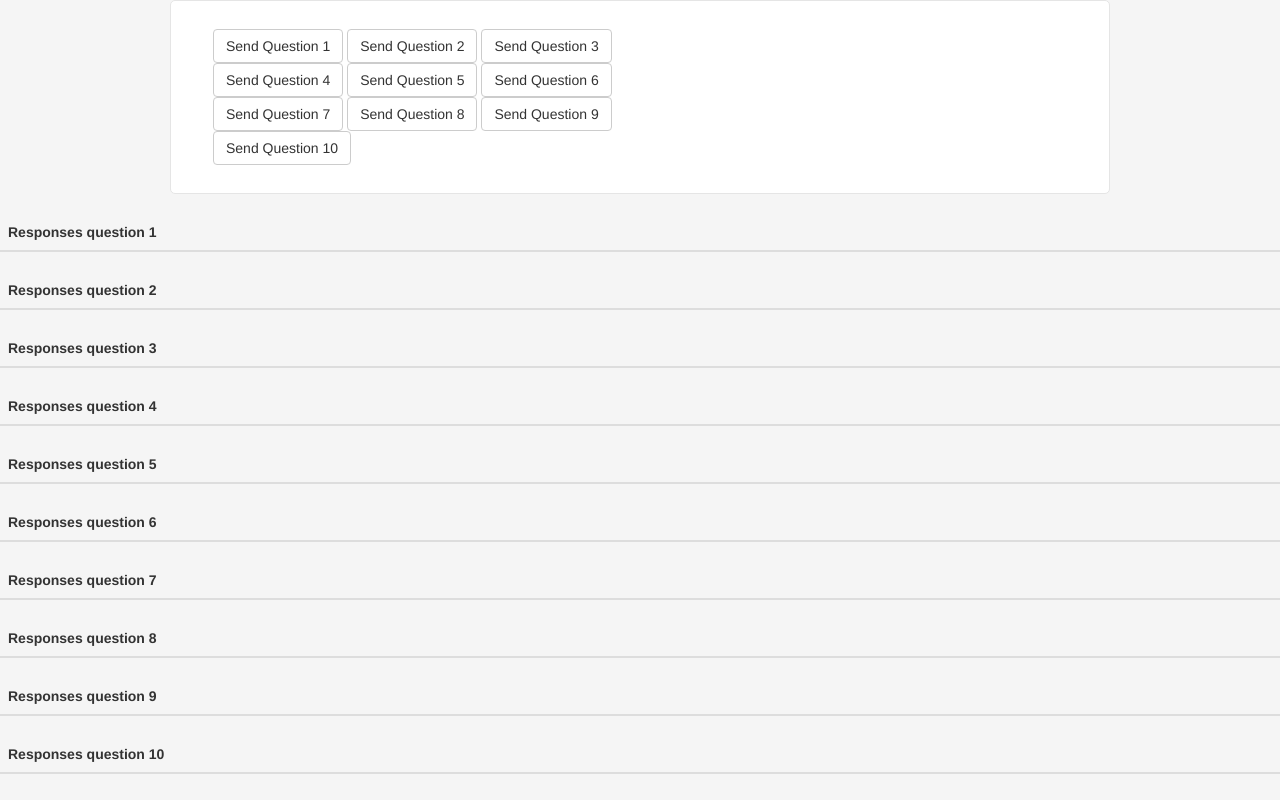
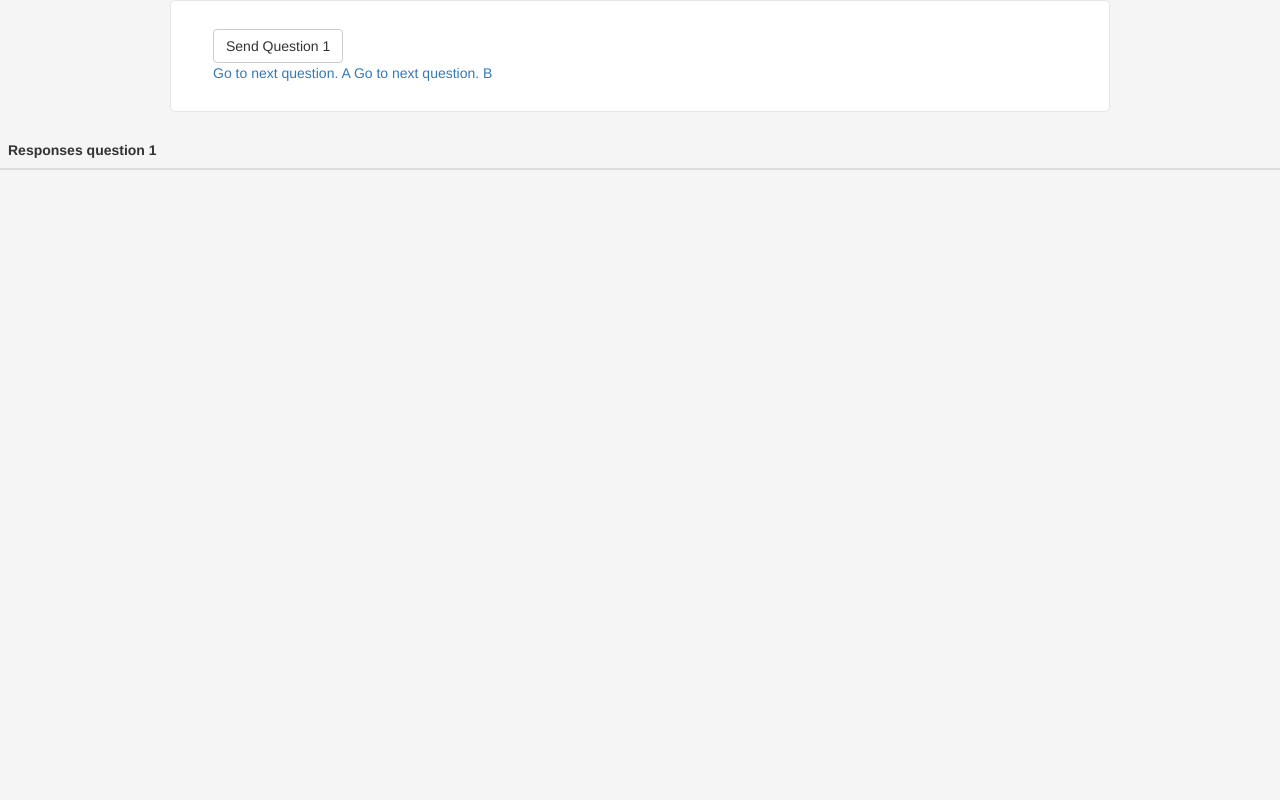
Before and after one commit to Sean-Shmulevich/votingApplication, a Spring Boot app: page /admin.html in a window 1280 px wide. Run offline with Spring Boot 4, Linux system fonts and the light colour scheme; lists and menus that the app fills with data are empty; some of the project's set-up classes (security, data sources, template engines, error pages and the like) are left out, and stand-ins take their place; some libraries are stand-ins or nearby versions.

Commit message:
style stuff

```diff
--- a/complete/src/main/resources/static/admin.html
+++ b/complete/src/main/resources/static/admin.html
@@ -18,18 +18,11 @@
         <div class="col-md-6">
             <form class="form-inline">
                 <button id="send1" class="btn btn-default" type="submit">Send Question 1</button>
-                <button id="send2" class="btn btn-default" type="submit">Send Question 2</button>
-                <button id="send3" class="btn btn-default" type="submit">Send Question 3</button>
-                <button id="send4" class="btn btn-default" type="submit">Send Question 4</button>
-                <button id="send5" class="btn btn-default" type="submit">Send Question 5</button>
-                <button id="send6" class="btn btn-default" type="submit">Send Question 6</button>
-                <button id="send7" class="btn btn-default" type="submit">Send Question 7</button>
-                <button id="send8" class="btn btn-default" type="submit">Send Question 8</button>
-                <button id="send9" class="btn btn-default" type="submit">Send Question 9</button>
-                <button id="send10" class="btn btn-default" type="submit">Send Question 10</button>
             </form>
         </div>
     </div>
+    <a href="admin2.html">Go to next question. A</a>
+    <a href="admin2.html">Go to next question. B</a>
 </div>
 <div class="row">
     <div class="col-md-12">
@@ -42,87 +35,6 @@
             <tbody id="sendQuestion1">
             </tbody>
         </table>
-        <table id="conversation2" class="table table-striped">
-            <thead>
-            <tr>
-                <th>Responses question 2</th>
-            </tr>
-            </thead>
-            <tbody id="sendQuestion2">
-            </tbody>
-        </table>
-        <table id="conversation3" class="table table-striped">
-            <thead>
-            <tr>
-                <th>Responses question 3</th>
-            </tr>
-            </thead>
-            <tbody id="sendQuestion3">
-            </tbody>
-        </table>
-        <table id="conversation4" class="table table-striped">
-            <thead>
-            <tr>
-                <th>Responses question 4</th>
-            </tr>
-            </thead>
-            <tbody id="sendQuestion4">
-            </tbody>
-        </table>
-        <table id="conversation5" class="table table-striped">
-            <thead>
-            <tr>
-                <th>Responses question 5</th>
-            </tr>
-            </thead>
-            <tbody id="sendQuestion5">
-            </tbody>
-        </table>
-        <table id="conversation6" class="table table-striped">
-            <thead>
-            <tr>
-                <th>Responses question 6</th>
-            </tr>
-            </thead>
-            <tbody id="sendQuestion6">
-            </tbody>
-        </table>
-        <table id="conversation7" class="table table-striped">
-            <thead>
-            <tr>
-                <th>Responses question 7</th>
-            </tr>
-            </thead>
-            <tbody id="sendQuestion7">
-            </tbody>
-        </table>
-        <table id="conversation8" class="table table-striped">
-            <thead>
-            <tr>
-                <th>Responses question 8</th>
-            </tr>
-            </thead>
-            <tbody id="sendQuestion8">
-            </tbody>
-        </table>
-        <table id="conversation9" class="table table-striped">
-            <thead>
-            <tr>
-                <th>Responses question 9</th>
-            </tr>
-            </thead>
-            <tbody id="sendQuestion9">
-            </tbody>
-        </table>
-        <table id="conversation10" class="table table-striped">
-            <thead>
-            <tr>
-                <th>Responses question 10</th>
-            </tr>
-            </thead>
-            <tbody id="sendQuestion10">
-            </tbody>
-        </table>
 
     </div>
 </div>
```
Also changed, not shown: complete/src/main/resources/static/admin2.html (added, +42 -0 lines), 1 other file.
